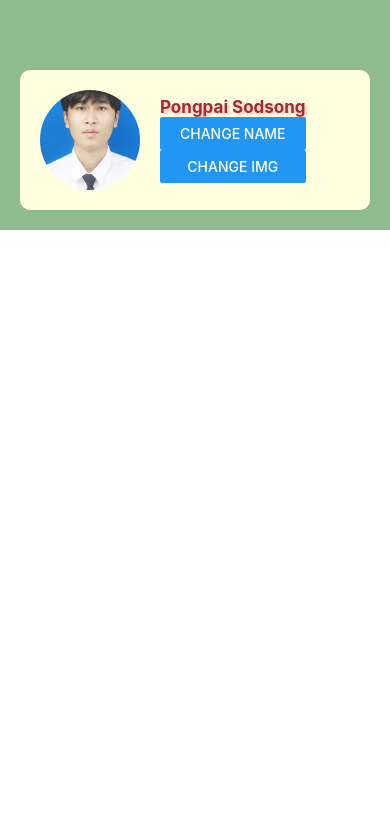
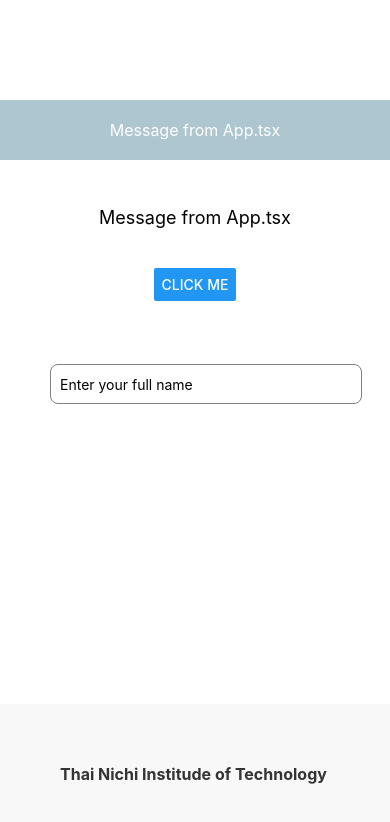
Before and after one commit to Pongpaii/PPreactnativeTNI, a React Native app: screen / in a window 390 px wide. Shown: the top 822 px of the page. Built offline with nearby package versions, Linux system fonts and the light colour scheme.

Commit message:
prac1_useEffect

```diff
--- a/App.tsx
+++ b/App.tsx
@@ -1,13 +1,47 @@
-import { View, Text } from "react-native";
+import { StatusBar } from "expo-status-bar";
 import React from "react";
-import ProfileScreen from "./components/ProfileScreen";
+import { StyleSheet, Text, View, Button, Alert, TextInput } from "react-native"; //import component
 
-const App = (): React.JSX.Element => {
+//import style that I create in my folder (appgooter)
+import Appfooter from "./components/Appfooter";
+
+//import app header
+import Appheader from "./components/Appheader";
+
+//import content
+import Content from "./components/Content";
+import { stylesPractice } from "./styles/styles";
+import { useEffect, useState } from "react";
+
+export default function App(): React.JSX.Element {
+  //sete state func
+  const [fullname, setFullname] = useState("");
+  const [message, setMessage] = useState("Message from App.tsx");
+  const [footerMessage, setFootermessage] = useState("Thai Nichi Institude of Technology");
+
+  //use effect
+  useEffect(()=>{
+    console.log('component has mounted')
+  },[]);
+  useEffect(()=>{
+    console.log(`FullName has Changed to : ${fullname}` )
+  },[fullname]); //show log when full name change
+
+
+
+  //uxui
   return (
-    <View>
-      <ProfileScreen />
+    <View style={stylesPractice.container}>
+      <Appheader fullname={fullname} message={message}/>
+      <Content  message={ message} fullname={fullname}/>
+      <TextInput
+      style = {stylesPractice.input}
+      placeholder="Enter your full name"
+      value={fullname}
+      onChangeText={setFullname}
+      />
+      <Appfooter footerMessage={footerMessage}/>
+
     </View>
   );
-};
-
-export default App;
+}
--- a/components/Appfooter.tsx
+++ b/components/Appfooter.tsx
@@ -1,34 +1,19 @@
 import { StyleSheet, Text, View } from "react-native";
 import React from "react";
-
-const Appfooter = (): React.JSX.Element => {
+import { stylesPractice } from "../styles/styles";
+type AppFooterProps = {
+  footerMessage: string;
+};
+const Appfooter = ({footerMessage}:AppFooterProps): React.JSX.Element => {
 
     //uxui
   return (
-    <View style={styles.footer}>
+    <View style={stylesPractice.footer}>
 
-    <Text style={styles.footerText}>Thai-Nichi InstiTude of Technology</Text>
+    <Text style={stylesPractice.footerText}>{footerMessage} </Text>
 
     </View>
   );
 };
 
 export default Appfooter;
-
-const styles = StyleSheet.create({
-    footer: {
-    backgroundColor: '#f8f8f8',
-    padding: 60,
-    alignItems: 'center',
-    justifyContent: 'center',
-    position: 'relative',
-    left: 0,
-    right: 0,
-    bottom: 0,
-    },
-    footerText: {
-    fontSize: 16,
-    fontWeight: 'bold',
-    color: '#333',
-    },
-    });
--- a/components/Appheader.tsx
+++ b/components/Appheader.tsx
@@ -1,13 +1,17 @@
 import { StyleSheet, Text, View } from 'react-native'
 import React from 'react'
+import { stylesPractice } from '../styles/styles'
 
-type AppHeaderProps = {name:String;}
-const Appheader = ({name}:AppHeaderProps) : React.JSX.Element  => {
+
+interface AppHeaderProps {
+  fullname: string;
+  message: string;}
+const Appheader = ({fullname,message}:AppHeaderProps) : React.JSX.Element  => {
   return (
-    <View style={styles.header}>
-      <Text style={styles.headerText}>{name}
+    <View style={stylesPractice.header}>
+      <Text style={stylesPractice.headerText}>{fullname}
       </Text>
-      <Text style={styles.subtitleText}> Message from App.tsx</Text>
+      <Text style={stylesPractice.subtitleText}>{message}</Text>
 
     </View>
   )
@@ -16,21 +20,3 @@
 
 
 export default Appheader
-
-const styles = StyleSheet.create({
-  header: {
-  backgroundColor: '#AEC6CF',
-  padding: 20,
-  alignItems: 'center',
-  justifyContent: 'center',
-  },
-  headerText: {
-  fontSize: 20,
-  fontWeight: 'bold',
-  color: '#fff',
-  },
-  subtitleText: {
-  fontSize: 16,
-  color: '#fff',
-  },
-  });
--- a/components/Content.tsx
+++ b/components/Content.tsx
@@ -1,39 +1,28 @@
-import { StyleSheet, Text, View ,Button,Alert} from 'react-native'
-import React from 'react'
+import { StyleSheet, Text, View, Button, Alert } from "react-native";
+import React from "react";
+import { stylesPractice } from "../styles/styles";
 
-const Content = () => {
-  const name  ='Pongpai Sodsong';
-  const onCLickMe = ()=> {
-    Alert.alert("HELLO ",name );
+interface ContentProps {
+  message: string;
+  fullname: string;
+}
+const Content = ({ message, fullname }: ContentProps): React.JSX.Element => {
+  const [displayFullname, setDisplayFullname] = React.useState("");
+  const handleButtonClick = () => {
+    setDisplayFullname(fullname);
+    Alert.alert("Hello", `Input your fullname : ${fullname}`);
+  };
 
+  const onCLickMe = () => {
+    Alert.alert("HELLO ", fullname);
+  };
+  return (
+    <View style={stylesPractice.content}>
+      <Text style={stylesPractice.text}>{message}</Text>
+      <Text style={stylesPractice.text}>{displayFullname}</Text>
+      <Button title="click me" onPress={handleButtonClick} />
+    </View>
+  );
+};
 
-  }
-  return (
-
-
-    <View style={styles.content}>
-      <Text style={styles.text}>Message from App.tsx</Text>
-      <Button
-        title="click me"
-        onPress={onCLickMe}
-
-
-      />
-    </View>
-  )
-}
-
-export default Content
-
-
-const styles = StyleSheet.create({
-    content: {
-    flex: 1,
-    alignItems: 'center',
-    justifyContent: 'center',
-    },
-    text: {
-    fontSize: 18,
-    marginBottom: 20,
-    },
-    });
+export default Content;
--- a/styles/styles.ts
+++ b/styles/styles.ts
@@ -1,5 +1,5 @@
-import { StyleSheet, Text, View } from 'react-native'
-import React from 'react'
+import { StyleSheet, Text, View } from "react-native";
+import React from "react";
 
 const styles = StyleSheet.create({
   container: {
@@ -7,32 +7,93 @@
     padding: 20,
     backgroundColor: "darkseagreen",
   },
-    profileImg:{
-      borderRadius:50,
-      width:100,
-      height:100,
-      marginRight:20 //space btw pfp and text,
+  profileImg: {
+    borderRadius: 50,
+    width: 100,
+    height: 100,
+    marginRight: 20, //space btw pfp and text,
   },
-    profileContainer:{
-      flexDirection:'row',
-      alignItems:'center',
-      width:'100%',//expand width
-      padding:20,
-      borderRadius:10,
-      backgroundColor:'lightyellow',
-      elevation:5,
-      marginTop:50,
+  profileContainer: {
+    flexDirection: "row",
+    alignItems: "center",
+    width: "100%", //expand width
+    padding: 20,
+    borderRadius: 10,
+    backgroundColor: "lightyellow",
+    elevation: 5,
+    marginTop: 50,
   },
-    profileName:{
-      fontWeight:'bold',
-      fontSize:17,
-      color:'brown',
-      textShadowColor:'pink',
-      textShadowOffset:{height:2 ,width:2},
-      textShadowRadius:3,
+  profileName: {
+    fontWeight: "bold",
+    fontSize: 17,
+    color: "brown",
+    textShadowColor: "pink",
+    textShadowOffset: { height: 2, width: 2 },
+    textShadowRadius: 3,
+  },
+});
+const stylesPractice = StyleSheet.create({
+  footer: {
+    backgroundColor: "#f8f8f8",
+    padding: 60,
+    alignItems: "center",
+    justifyContent: "center",
+    position: "relative",
+    left: 0,
+    right: 0,
+    bottom: 0,
+  },
+  footerText: {
+    fontSize: 16,
+    fontWeight: "bold",
+    color: "#333",
+  },
+
+  content: {
+    flex: 1,
+    alignItems: "center",
+    justifyContent: "center",
+  },
+  text: {
+    fontSize: 18,
+    marginBottom: 20,
+  },
+
+header: {
+    backgroundColor: "#AEC6CF",
+    padding: 20,
+    alignItems: "center",
+    justifyContent: "center",
+    marginTop:100
+  },
+  headerText: {
+    fontSize: 20,
+    fontWeight: "bold",
+    color: "#fff",
+  },
+  subtitleText: {
+    fontSize: 16,
+    color: "#fff",
+  },
+
+  container: {
+    flex: 1,
+    backgroundColor: "#fff",
+    //justifyContent: "center",
+  },
+  input: {
+    height: 40,
+    borderColor: 'gray',
+    borderWidth: 1,
+    marginTop: 16,
+    paddingHorizontal: 9,
+    width: '80%',
+    borderRadius: 8,
+    marginLeft:50,
+    marginVertical :300
+
     }
 
 });
 
-
-export {styles}
+export { styles, stylesPractice }; //dont forget to export
```
Also changed, not shown: App2.tsx (added, +16 -0 lines), components/UseEffectEx.tsx (added, +32 -0 lines). Lines whose indentation alone changed are shown as unchanged.
